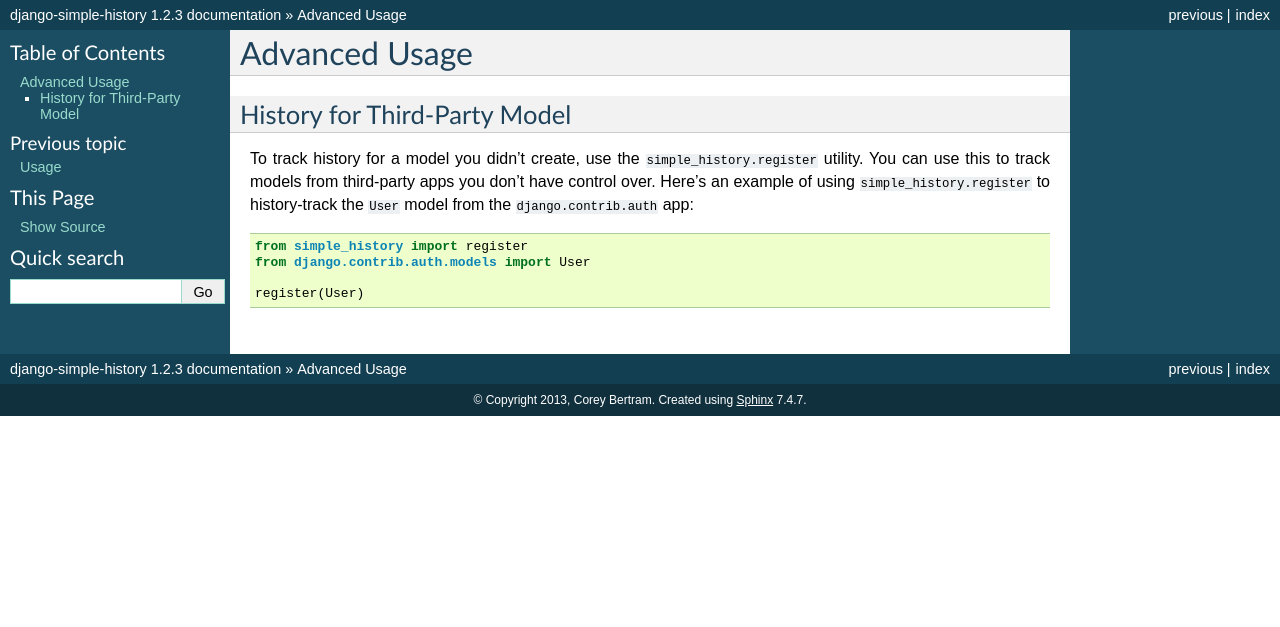
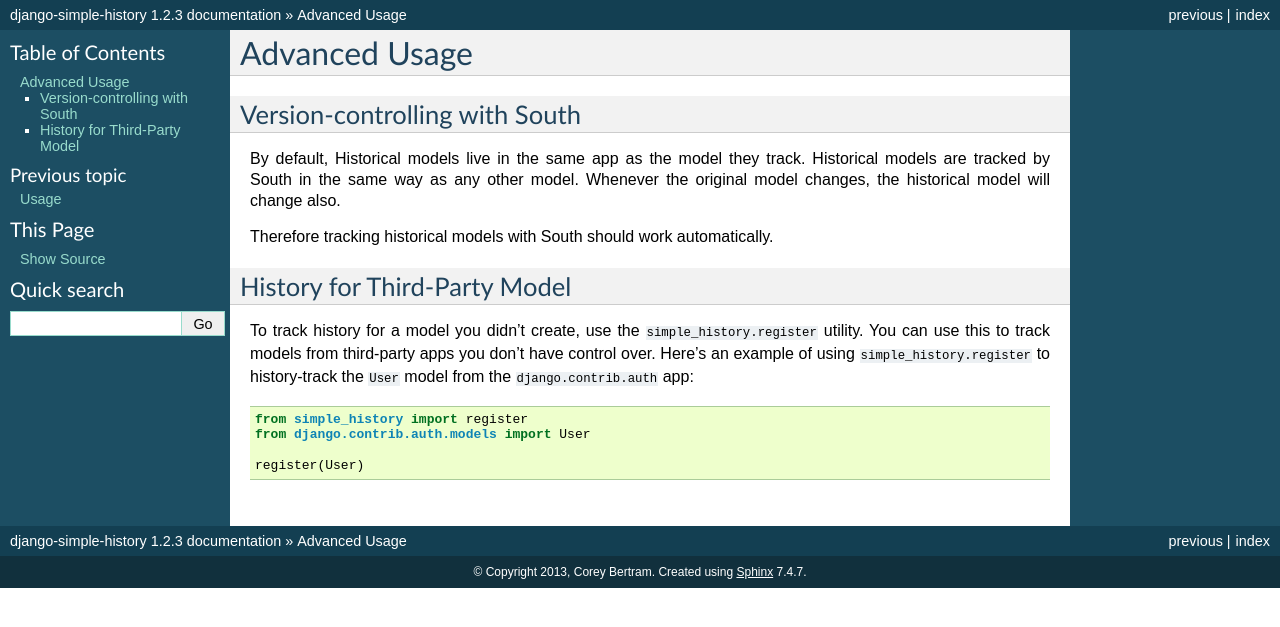
Before and after one commit to jazzband/django-simple-history, a Sphinx documentation site: the page built from docs/advanced.rst, in a window 1280 px wide. Shown: the top 627 px of the page. Built offline with Sphinx 7.4.7, drawn with Linux system fonts in a browser that asks for light colours.

Commit message:
Add documentation for usage with South

```diff
--- a/docs/advanced.rst
+++ b/docs/advanced.rst
@@ -1,5 +1,15 @@
 Advanced Usage
 ==============
+
+Version-controlling with South
+------------------------------
+
+By default, Historical models live in the same app as the model they track.
+Historical models are tracked by South in the same way as any other model.
+Whenever the original model changes, the historical model will change also.
+
+Therefore tracking historical models with South should work automatically.
+
 
 History for Third-Party Model
 -----------------------------
```
